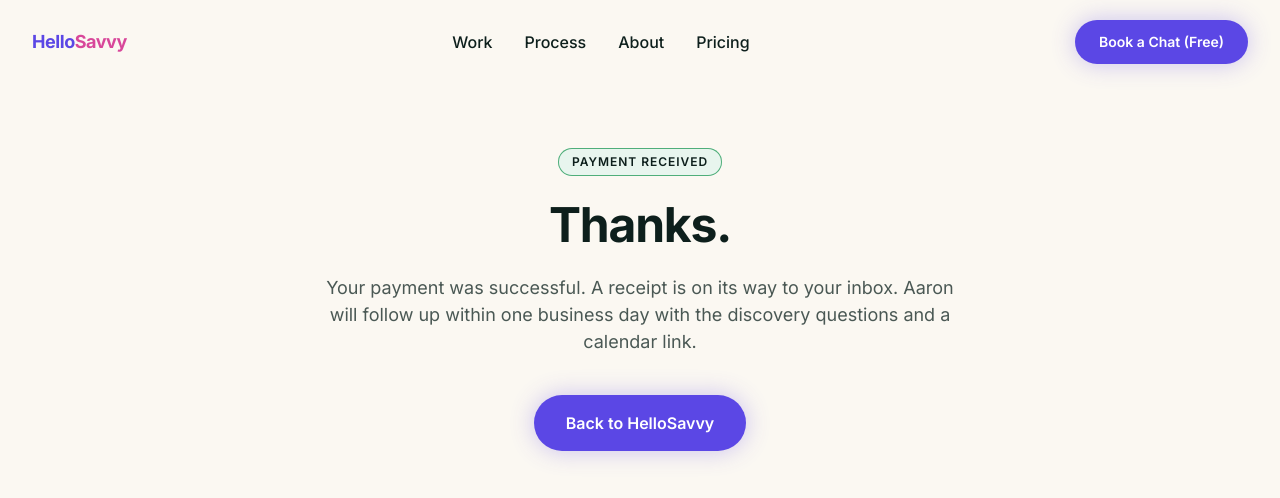
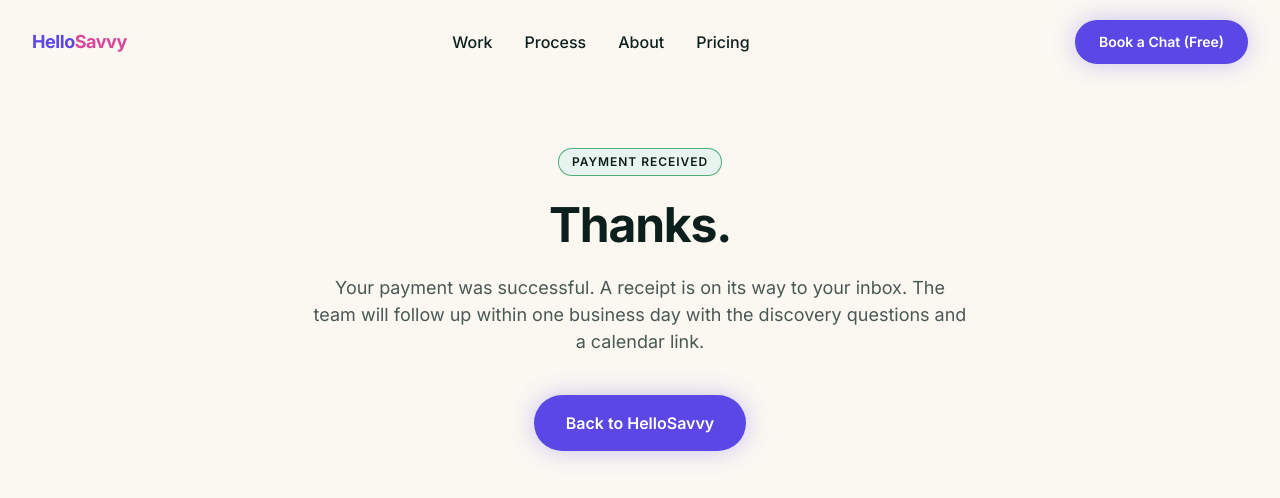
Before and after one commit to hello-savvy-aaron/web, a Next.js app: page /payment/success in a window 1280 px wide. Shown: the top 498 px of the page. Built offline with nearby package versions, Linux system fonts and the light colour scheme.

Commit message:
initial commit

```diff
--- a/app/payment/success/page.tsx
+++ b/app/payment/success/page.tsx
@@ -41,7 +41,7 @@ export default async function PaymentSuccessPage({ searchParams }: Props) {
         {amount
           ? `We've received your payment of ${amount} for the Blueprint.`
           : "Your payment was successful."}{" "}
-        A receipt is on its way to your inbox. Aaron will follow up within one
+        A receipt is on its way to your inbox. The team will follow up within one
         business day with the discovery questions and a calendar link.
       </p>
       <Link
--- a/lib/pricing.ts
+++ b/lib/pricing.ts
@@ -22,7 +22,7 @@ export const TIERS: Tier[] = [
     priceLabel: "Price: 449 US dollars",
     anchor: "Universal entry",
     shortDescription:
-      "Up to 2 hours with Aaron, two rounds of iteration, and a written plan covering recommended approach, scope, cost, timeline, and alternatives. Credit applies to any engagement that follows. The productized intake.",
+      "Up to 2 hours with the team, two rounds of iteration, and a written plan covering recommended approach, scope, cost, timeline, and alternatives. Credit applies to any engagement that follows. The productized intake.",
     pitch:
       "The productized intake. Bring us an idea; leave with a real plan and an honest go or no-go.",
     whatYouGet: [
```
Also changed, not shown: .claude/launch.json (added).
